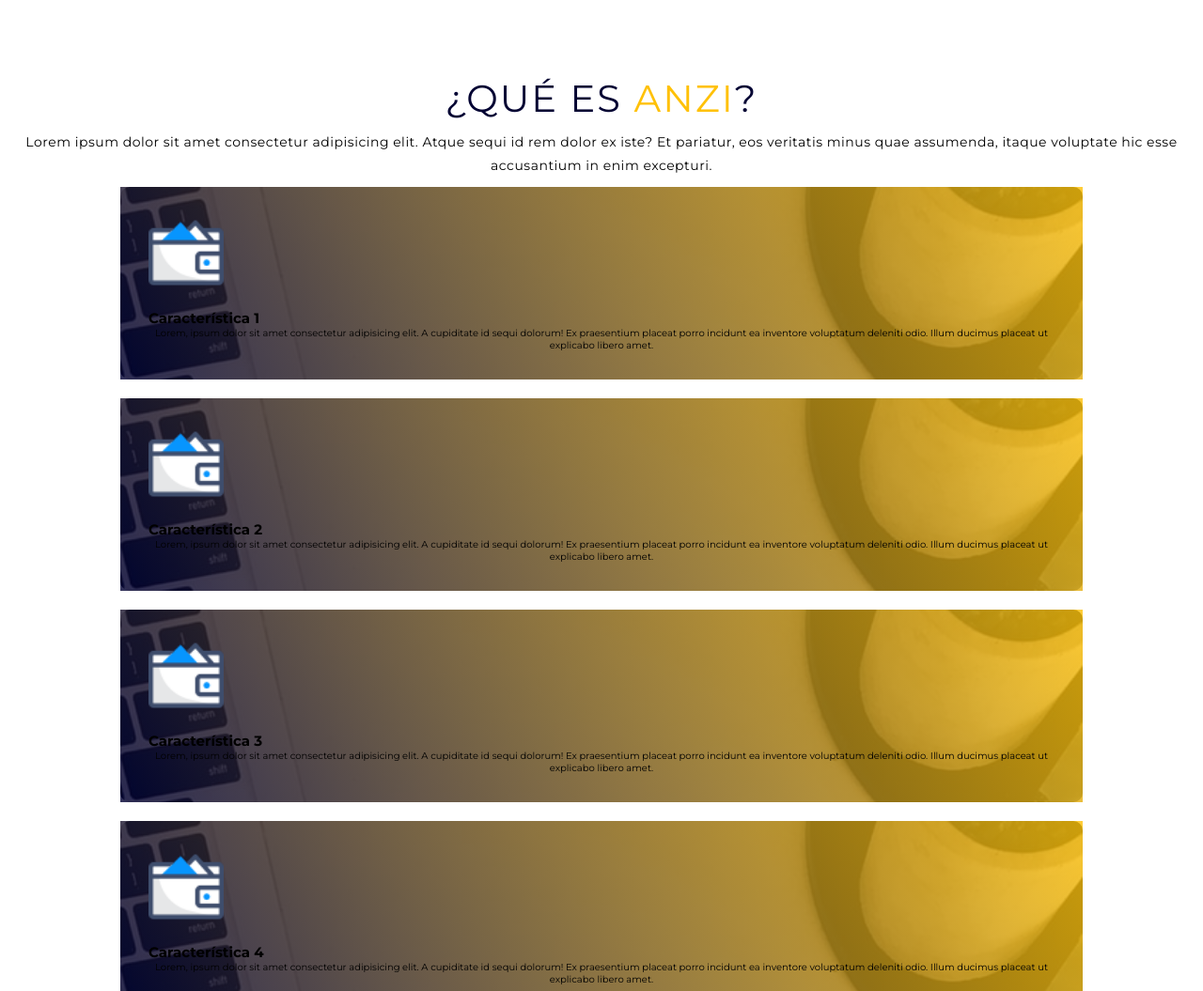
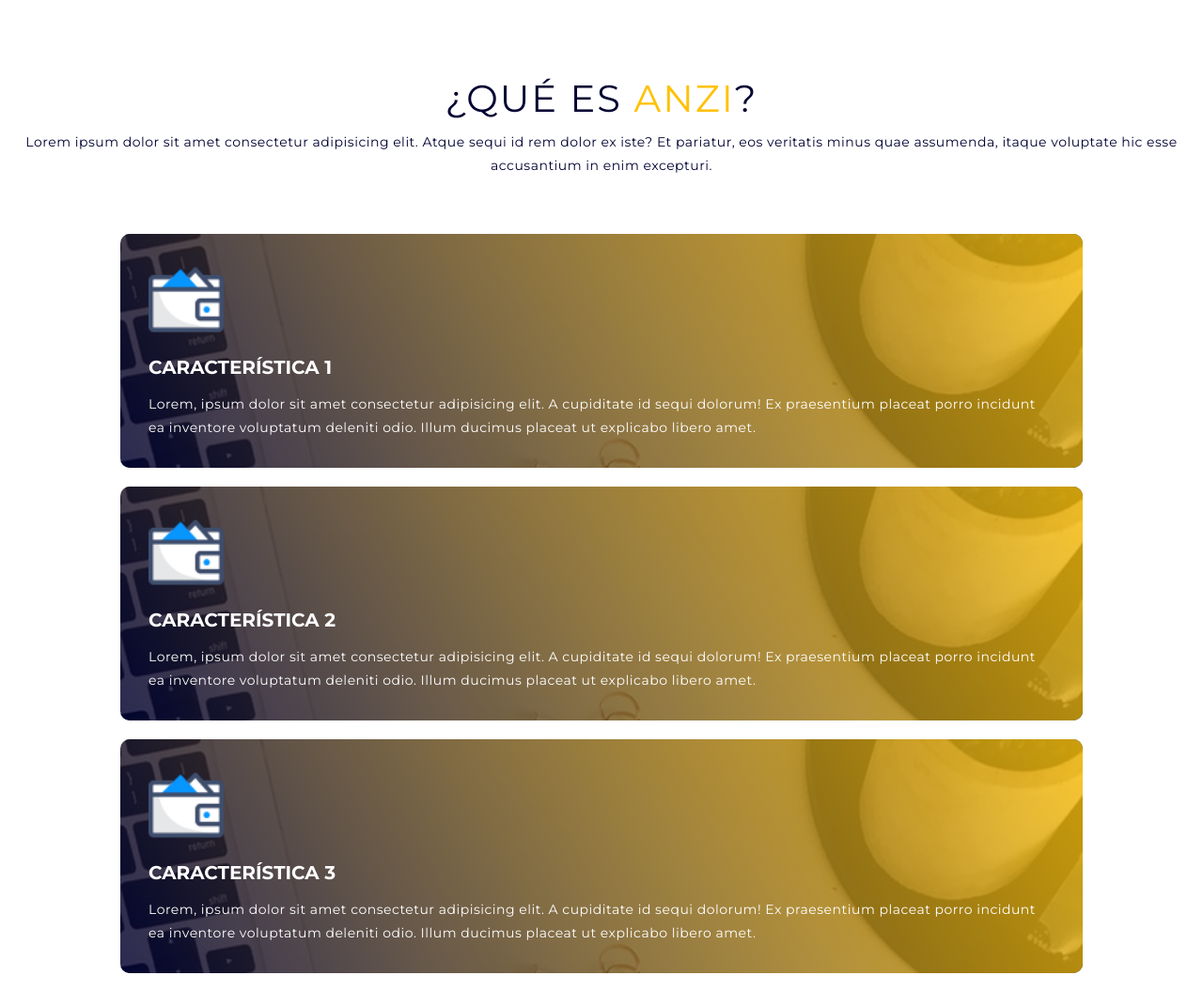
Before and after one commit to rauldevilla/anzi-landing, a plain HTML site: page index.html in a window 1280 px wide. Shown: the part 820-1875 px from the top of the page at 94% size. Drawn offline with Linux system fonts and the light colour scheme.

Commit message:
Finish services section

```diff
--- a/css/style.css
+++ b/css/style.css
@@ -27,6 +27,21 @@ a {
     display: flex;
     align-items: center;
     justify-content: center;
+}
+
+img {
+    height: 100%;
+    width: 100%;
+    object-fit: cover;
+}
+
+p {
+    color: var(--brand-color);
+    font-size: 1.4rem;
+    margin-top: 5px;
+    line-height: 2.5rem;
+    font-weight: 300;
+    letter-spacing: 0.05rem;
 }
 
 /* Hero section */
@@ -125,10 +140,6 @@ a {
 
 /* End Hero section */
 
-#services {
-
-}
-
 #services .services {
     flex-direction: column;
     text-align: center;
@@ -151,19 +162,12 @@ a {
     color: var(--brand-hight-contrast-color);
 }
 
-#services .service-top p {
-    font-size: 1.4rem;
-    margin-top: 5px;
-    line-height: 2.5rem;
-    font-weight: 300;
-    letter-spacing: 0.05rem;
-}
-
 #services .service-bottom {
     display: flex;
     align-items: center;
     justify-content: center;
     flex-wrap: wrap;
+    margin-top: 50px;
 }
 
 #services .service-item {
@@ -179,6 +183,7 @@ a {
     margin: 10px 5%;
     position: relative;
     z-index: 1;
+    overflow: hidden;
 }
 
 #services .service-item::after {
@@ -199,10 +204,16 @@ a {
     margin-bottom: 20px;
 }
 
-#services .service-bottom .icon img {
-    height: 100%;
-    width: 100%;
-    object-fit: cover;
+#services .service-item h2 {
+    font-size: 2rem;
+    color: var(--brand-contrast-color);
+    margin-bottom: 10px;
+    text-transform: uppercase;
+}
+
+#services .service-item p {
+    color: var(--brand-contrast-color);
+    text-align: left;
 }
 
 /* Services section */
```
